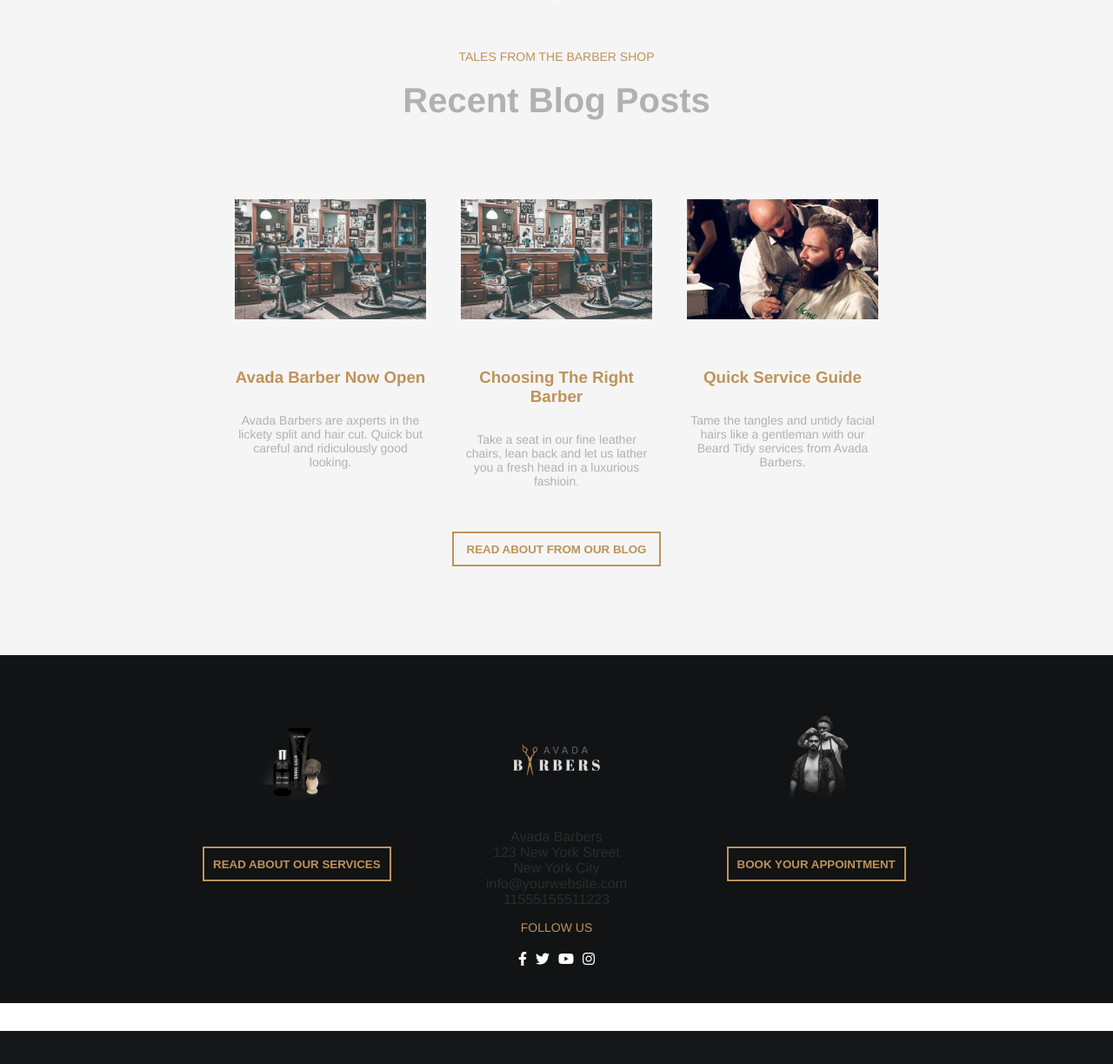
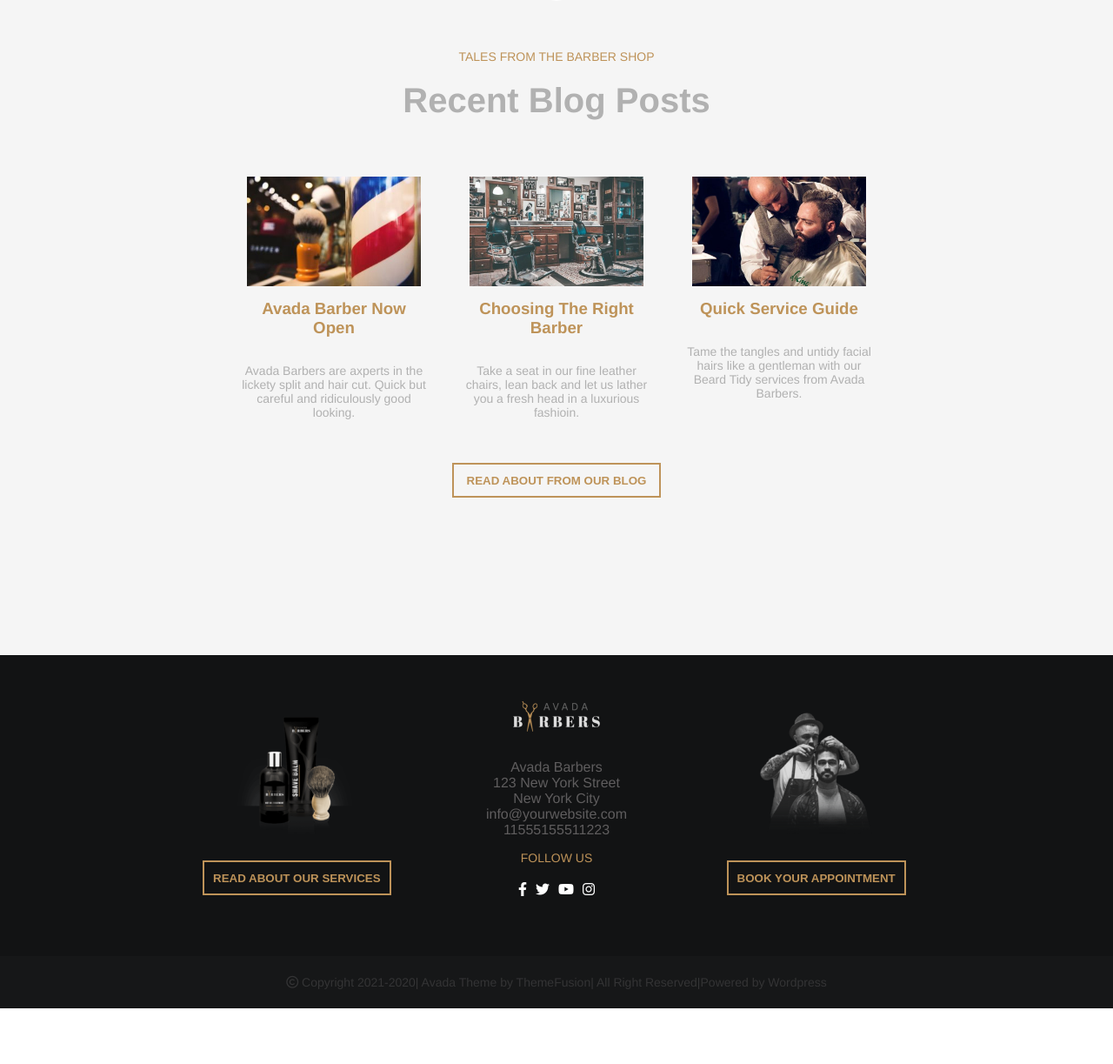
Before and after one commit to Gabriele-Scaloni/proj-html-vuejs, a Vue app: page / in a window 1280 px wide. Shown: the part 3547-4770 px from the top of the page at 87% size. After the commit the page ends 4706 px from the top, so only its background shows below. Built offline with nearby package versions, Linux system fonts and the light colour scheme.

Commit message:
layout complete

```diff
--- a/src/components/MyFooter.vue
+++ b/src/components/MyFooter.vue
@@ -1,17 +1,13 @@
 <template>
   <footer>
     <div class="footer-container">
-      <div class="part">
-        <img src="@/assets/avadabarbers_footer_shop_image-200x156.png" alt="" />
+      <div class="part left">
+        <img src="@/assets/avadabarbers_footer_shop_image-200x156.png" alt="img footer"/>
         <button class="btn-footer"><h4>READ ABOUT OUR SERVICES</h4></button>
       </div>
       <div class="part">
-        <img
-          class="img-logo"
-          src="@/assets/avadabarbers-logo-x2-200x70.png"
-          alt="logo"
-        />
-        <ul>
+        <img class="img-logo" src="@/assets/avadabarbers-logo-x2-200x70.png" alt="img logo footer"/>
+        <ul class="ul-contacts">
           <li>Avada Barbers</li>
           <li>123 New York Street</li>
           <li>New York City</li>
@@ -26,12 +22,15 @@
           <li><i class="fab fa-instagram"></i></li>
         </ul>
       </div>
-      <div class="part">
-        <img src="@/assets/avadabarbers_hero_focalmirror-200x275.png" alt="" />
+      <div class="part right">
+        <img src="@/assets/avadabarbers_footer_appointment_image-200x156.png" alt="img footer" />
         <button class="btn-footer"><h4>BOOK YOUR APPOINTMENT</h4></button>
       </div>
+
     </div>
-    <div class="footer-copyright"></div>
+    <div class="footer-copyright">
+      <p class="copyright-desccription"><i class="far fa-copyright"></i> Copyright 2021-2020| Avada Theme by ThemeFusion| All Right Reserved|Powered by Wordpress</p>
+    </div>
   </footer>
 </template>
 
@@ -46,34 +45,34 @@ export default {
 <style scoped lang="scss">
 footer {
   width: 100%;
-  height: 400px;
+  height: 350px;
   background-color: #121314;
 }
 .footer-container {
   width: 70%;
-  margin: 0 auto;
+  margin: 0px auto;
   display: flex;
-  padding: 70px 0;
+  padding: 20px 0 ;
 }
 .part {
   width: calc(100% / 3);
   margin: 0 20px;
 }
 img {
-  width: 100%;
-  height: 100px;
+  width: 200px;
   object-fit: contain;
   display: block;
-  margin: 0px auto 30px auto;
+  margin: 0px auto ;
   text-align: center;
 }
 .img-logo {
   width: 100px;
   height: 100px;
 }
+
 .btn-footer {
   display: block;
-  margin: 50px auto 100px auto;
+  margin: 30px auto 50px auto;
   height: 40px;
   color: #be9359;
   border: 2px solid #be9359;
@@ -85,12 +84,17 @@ img {
   height: 60px;
   background-color: #161718;
   display: flex;
+  justify-content: center;
+  align-items: center;
+}
+.copyright-desccription {
+  color: #343435;
 }
 ul {
   list-style: none;
 }
 li {
-  color: #2b2c2c;
+  color: #5f5d5e;
   text-align: center;
 }
 p {
@@ -107,4 +111,7 @@ p {
   display: flex;
   justify-content: center;
 }
+.left, .right {
+  padding-top: 30px;
+}
 </style>
--- a/src/components/Reviews.vue
+++ b/src/components/Reviews.vue
@@ -61,8 +61,8 @@ h2 {
   margin: 0 25px;
 }
 img {
-  width: 100px;
-  height: 100px;
+  width: 80px;
+  height: 80px;
   object-fit: contain;
   display:block;
   margin: 15px auto;
--- a/src/components/SectionPosts.vue
+++ b/src/components/SectionPosts.vue
@@ -1,16 +1,6 @@
 <template>
   <section class="container-section-services">
-    <svg
-      class="fusion-big-triangle-candy"
-      xmlns="http://www.w3.org/2000/svg"
-      version="1.1"
-      width="100%"
-      height="100"
-      viewBox="0 0 100 100"
-      preserveAspectRatio="none"
-      style="fill: #ffffff; padding: 0"
-    >
-      <path d="M0 100 L50 2 L100 100 Z"></path>
+    <svg class="fusion-big-triangle-candy" xmlns="http://www.w3.org/2000/svg" version="1.1" width="100%" height="100" viewBox="0 0 100 100" preserveAspectRatio="none" style="fill: #ffffff; padding: 0"> <path d="M0 100 L50 2 L100 100 Z"></path>
     </svg>
     <div class="container-title-blog">
       <!-- titolo main -->
@@ -19,7 +9,7 @@
     </div>
     <div class="container-service">
       <div class="service">
-        <img src="@/assets/avadabarbers-choosing-blog-320x202.jpg" alt="" />
+        <img src="@/assets/avadabarbers-second-blog-320x202.jpg" alt="img blog" />
         <h3>Avada Barber Now Open</h3>
         <p class="description-services">
           Avada Barbers are axperts in the lickety split and hair cut. Quick but
@@ -27,7 +17,7 @@
         </p>
       </div>
       <div class="service">
-        <img src="@/assets/avadabarbers-choosing-blog-700x441.jpg" alt="" />
+        <img src="@/assets/avadabarbers-choosing-blog-700x441.jpg" alt="img blog" />
         <h3>Choosing The Right Barber</h3>
         <p class="description-services">
           Take a seat in our fine leather chairs, lean back and let us lather
@@ -35,7 +25,7 @@
         </p>
       </div>
       <div class="service">
-        <img src="@/assets/avadabarbers-ourservice-blog-700x441.jpg" alt="" />
+        <img src="@/assets/avadabarbers-ourservice-blog-700x441.jpg" alt="img blog" />
         <h3>Quick Service Guide</h3>
         <p class="description-services">
           Tame the tangles and untidy facial hairs like a gentleman with our
@@ -74,7 +64,7 @@ export default {
   width: 60%;
   margin: 0 auto;
   display: flex;
-  justify-content: center;
+  justify-content: space-around;
 }
 p {
   color: #be9359;
@@ -92,12 +82,11 @@ h2 {
   margin: 0 20px;
 }
 img {
-  width: 220px;
-  height: 220px;
+  width: 200px;
+  height: auto;
   object-fit: contain;
   display: block;
-  margin: 0px auto 15px auto;
-  text-align: center;
+  margin: 15px auto;
 }
 h3 {
   color: #be9359;
```
